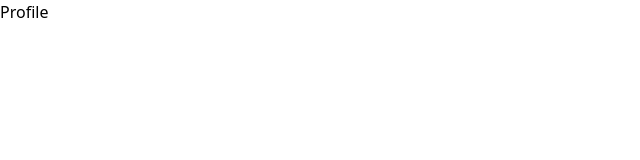
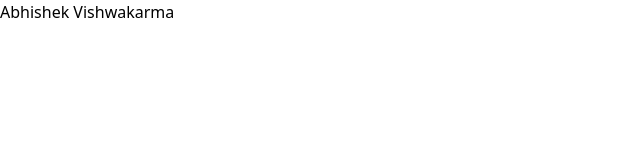
Before and after one commit to Abhi-Aku/CrudOperation, a React (Vite) app in the folder Frontend/: page /profile in a window 1280 px wide. Shown: the top 160 px of the page, without its empty margins (0-640 px from the left). Built offline with nearby package versions, Linux system fonts and the light colour scheme; sample sign-in values are in the browser's storage.

Commit message:
add
some code

```diff
--- a/Frontend/src/App.jsx
+++ b/Frontend/src/App.jsx
@@ -5,6 +5,7 @@ import Registration from './Components/Registration';
 import Home from './Components/Home';
 import Login from './Components/Login';
 import Profile from './Components/Profile ';
+import Pootected from './Components/Pootected';
 const App = () => {
   return (
     <BrowserRouter>
@@ -13,7 +14,7 @@ const App = () => {
         <Route path="/dashboard" element={<Dashboard />} />
         <Route path="/registration" element={<Registration />} />
          <Route path="/login" element={<Login />} />
-         <Route path="/profile" element={<Profile />} />
+         <Route path="/profile" element={<Pootected component={Profile} /> } />
       </Routes>
 
 
--- a/Frontend/src/Components/Login.jsx
+++ b/Frontend/src/Components/Login.jsx
@@ -2,9 +2,8 @@ import { useState } from 'react';
 import axios from 'axios';
 import { useNavigate } from 'react-router-dom';
 
-
-const Login= () => {
-  const Navigation= useNavigate();
+const Login = () => {
+  const navigate = useNavigate();
   const [formData, setFormData] = useState({
     email: '',
     password: ''
@@ -23,24 +22,23 @@ const Login= () => {
     try {
       const response = await axios.post('http://localhost:4000/SignUp/api/login', formData);
       console.log(response);
-      alert("Login Succes");
+      alert("Login Success");
+
       setFormData({
         email: '',
         password: '',
+      });
 
-      })
-      Navigation('/dashboard');
+      navigate('/dashboard');
 
-      // token save localstorage
-       console.log(response.data.token)
-
-      const token=response.data.token;
-      localStorage.setItem('token',token);
+      // Save token in localStorage
+      console.log(response.data.token);
+     const token = response.data.token;
+      localStorage.setItem('token',token  );
       localStorage.setItem('loginTimestamp', Date.now());
 
     } catch (error) {
-      console.log("Data not send",error);
-
+      console.log("Data not sent", error);
     }
   };
 
--- /dev/null
+++ b/Frontend/src/Components/Pootected.jsx
@@ -0,0 +1,25 @@
+import React, { useEffect } from 'react'
+import { useNavigate } from 'react-router-dom';
+
+const Pootected = (props) => {
+    const Navigation=useNavigate();
+    useEffect(() => {
+       const login =localStorage.getItem('login');
+       if(!login){
+        Navigation('/login');
+
+       }
+    })
+    const{component}=props;
+  return (
+    <>
+    <h1>Abhishek Vishwakarma</h1>
+
+    {component}
+
+
+    </>
+  )
+}
+
+export default Pootected
--- a/Frontend/src/Components/Profile .jsx
+++ b/Frontend/src/Components/Profile .jsx
@@ -2,7 +2,7 @@ import React from 'react'
 
 const Profile  = () => {
   return (
-    <div>Profile </div>
+    <div>Profile hey hey your login is successful </div>
   )
 }
 
```
